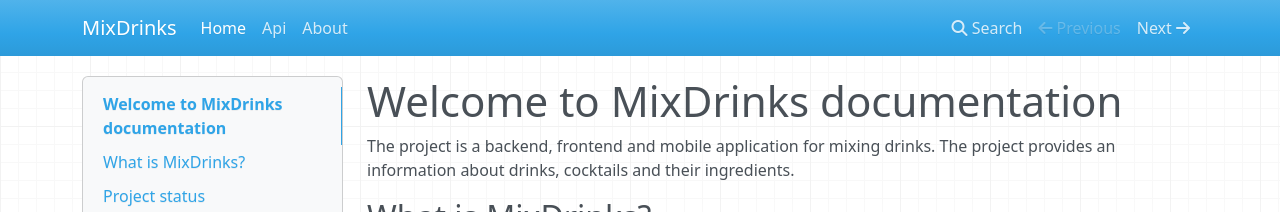
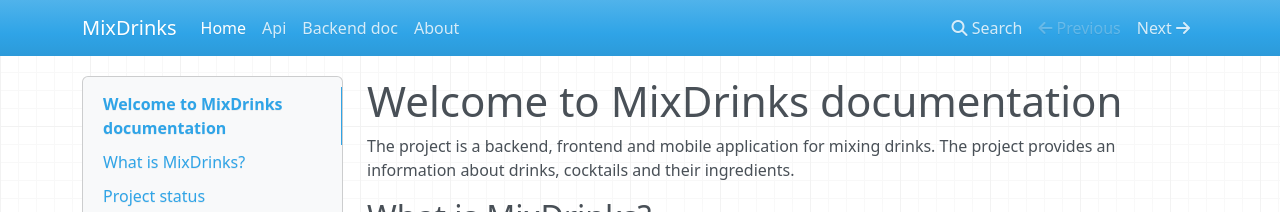
Before and after one commit to MixDrinks/docs, an MkDocs documentation site: the page built from docs/index.md, in a window 1280 px wide. Shown: the top 212 px of the page. Built offline with MkDocs 1.6.1, drawn with Linux system fonts in a browser that asks for light colours; nearby versions of some CDN libraries.

Commit message:
add backend docs'

```diff
--- a/mkdocs.yml
+++ b/mkdocs.yml
@@ -3,6 +3,7 @@ site_name: MixDrinks
 nav:
   - Home: index.md
   - Api: api.md
+  - Backend doc: backend.md
   - About: about.md
 
 theme:
```
